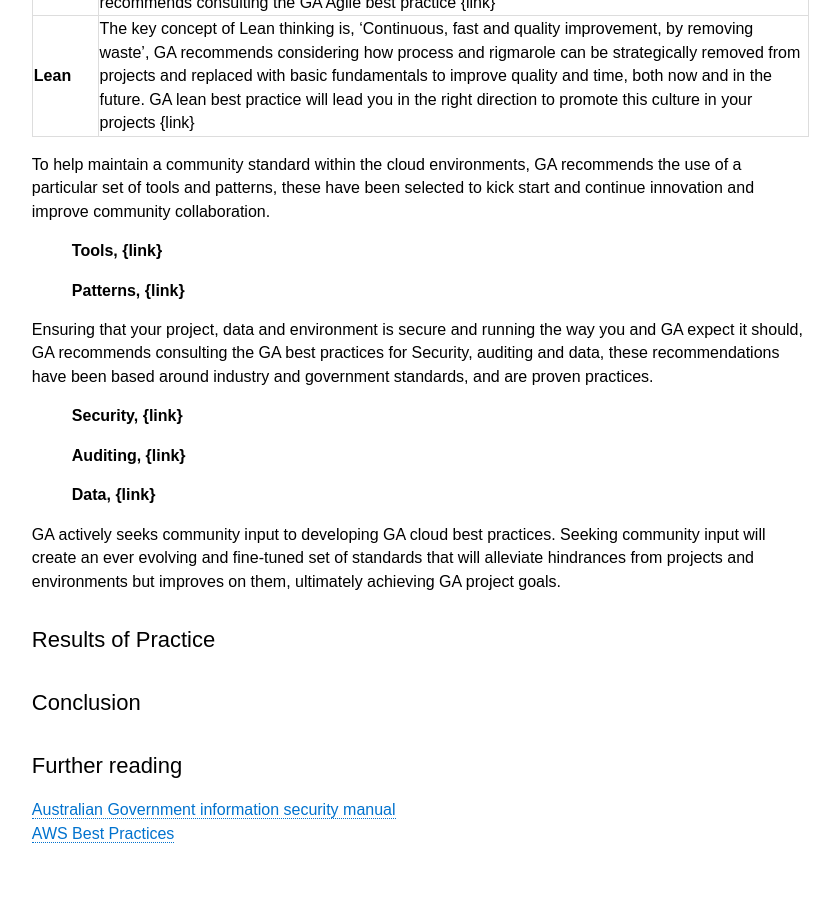
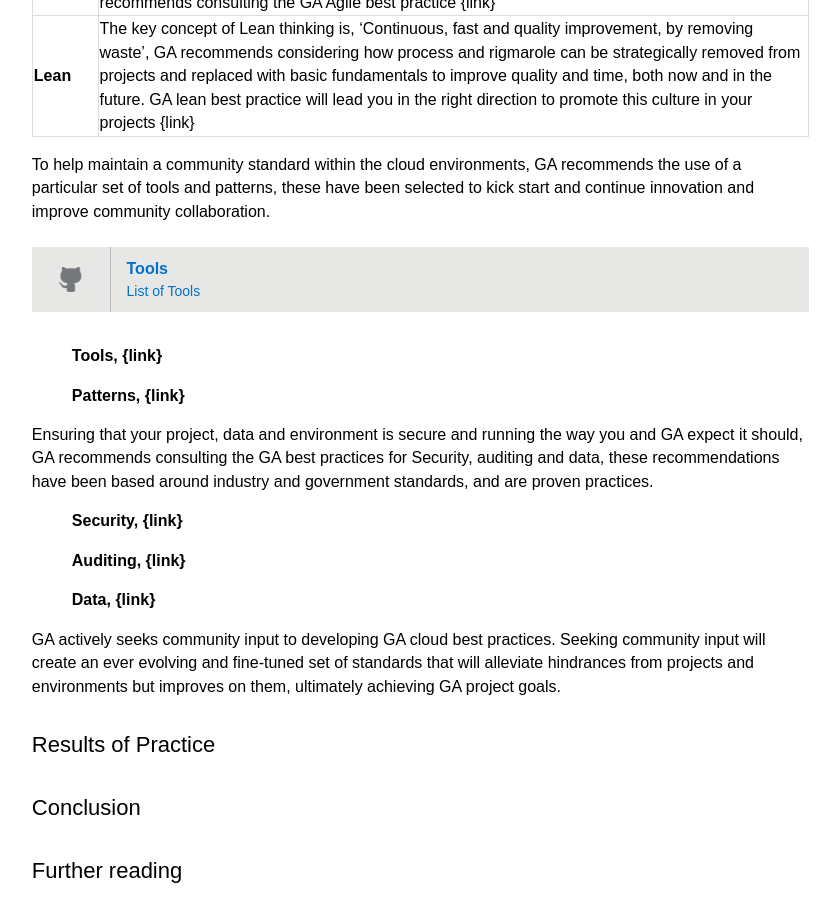
Before and after one commit to GeoscienceAustralia/cloud, a Jekyll site: the page built from docs/_pages/best_practices_index.md, in a window 1280 px wide and 900 px high, scrolled down 1479 px. Shown: the whole window, without its empty margins (411-1251 px from the left). Built offline with Jekyll 4.4.1, drawn with Linux system fonts in a browser that asks for light colours.

Commit message:
Update best_practices_index.md

```diff
--- a/docs/_pages/best_practices_index.md
+++ b/docs/_pages/best_practices_index.md
@@ -35,6 +35,20 @@
 
 To help maintain a community standard within the cloud environments, GA recommends the use of a particular set of tools and patterns, these have been selected to kick start and continue innovation and improve community collaboration.
 
+<section id="repositories">
+  <ul class="repo-list group">
+      <li class="list-icon">
+        <img src="assets/img/octocat.png" width="25px" alt="">
+      </li>
+        <li>
+          <a href="">
+            <h4>Tools</h4>
+            <p>List of Tools</p>
+          </a>
+         </li>
+     </ul>
+</section>
+
 > **Tools, {link}**
 
 > **Patterns, {link}**
```
